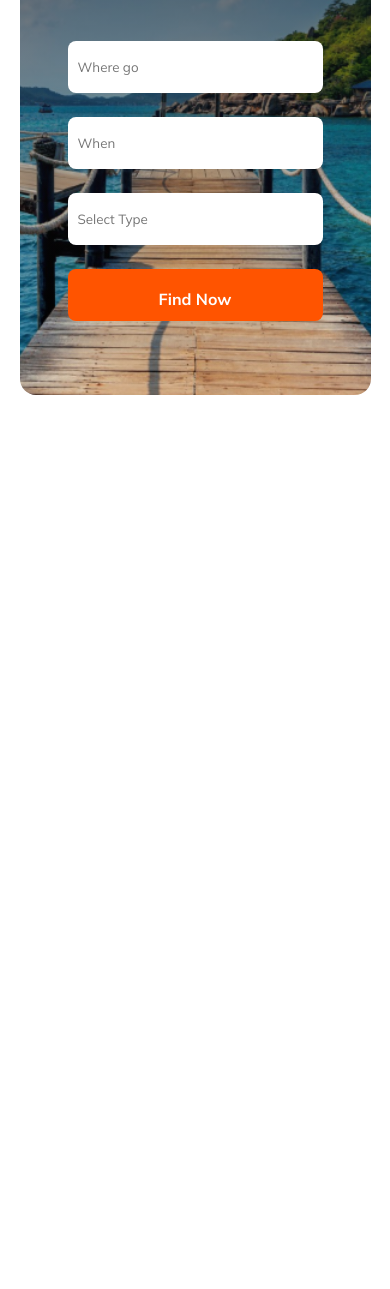
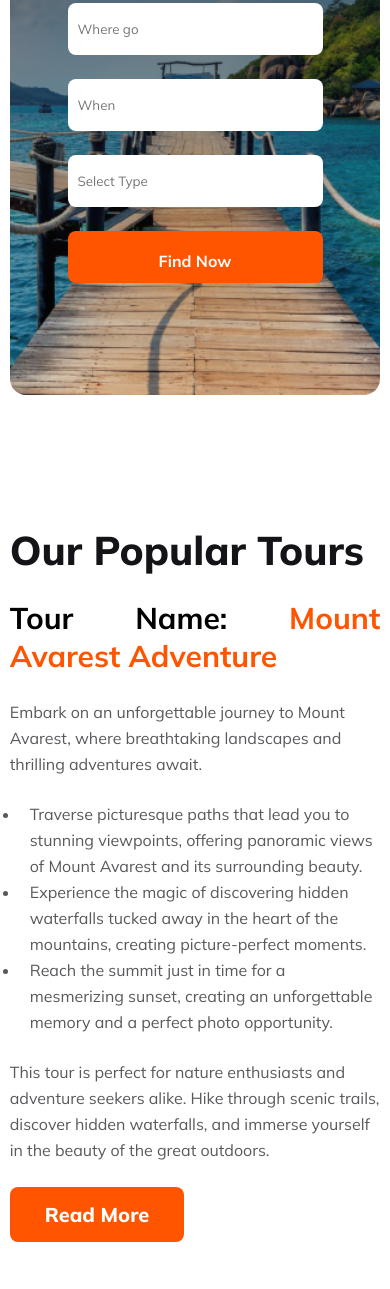
Before and after one commit to Amdadul-HQ/Assigment-2-Travl-Mate, a plain HTML site: page index.html in a window 390 px wide. Shown: the part 368-1657 px from the top of the page. Before the commit the page ends 844 px from the top, so only its background shows below. Drawn offline with nearby package versions, Linux system fonts and the light colour scheme.

Commit message:
Seconde Page name with popular section added with responsive

```diff
--- a/index.html
+++ b/index.html
@@ -22,12 +22,12 @@
 
 <body>
     <!-- First Page Start -->
-    <header>
+    <header class="conteinar">
         <!-- Nav Start -->
         <nav>
             <div class="logo">
                 <img src="img/OBJECTS.png" alt="">
-                <h2>Travel <span>MATE</span></h2>
+                <h2>Travel <span class="orange">MATE</span></h2>
             </div>
             <ul>
                 <li><a href="">Home</a></li>
@@ -41,7 +41,7 @@
             </div>
         </nav>
         <!-- Nav End -->
-        <div class="conteinar">
+        <div class="banner">
             <div class="banner-text-content">
                 <h1 class="banner-heading">Explore Beyond Horizons</h1>
                 <p class="banner-description">Embark on a journey of discovery with Explore Beyond Horizons, where
@@ -66,6 +66,29 @@
         </div>
     </header>
     <!-- First Page End -->
+
+    <main>
+        <!-- Second Page Start -->
+        <section id="Our-Popular-Tours">
+            <div class="conteinar popular-conteinar">
+                <div class="popular-text-content">
+                    <h1 class="popular-heading">Our Popular Tours</h1>
+                    <h2 class="tours-name">Tour Name: <span class="orange">Mount Avarest Adventure</span></h2>
+                    <p class="tours-discription">Embark on an unforgettable journey to Mount Avarest, where breathtaking landscapes and thrilling adventures await.</p>
+                    <ul class="tours-point">
+                        <li>Traverse picturesque paths that lead you to stunning viewpoints, offering panoramic views of Mount Avarest and its surrounding beauty.</li>
+                        <li>Experience the magic of discovering hidden waterfalls tucked away in the heart of the mountains, creating picture-perfect moments.</li>
+                        <li>Reach the summit just in time for a mesmerizing sunset, creating an unforgettable memory and a perfect photo opportunity.</li>
+                    </ul>
+                    <p class="tours-discription"> This tour is perfect for nature enthusiasts and adventure seekers alike. Hike through scenic trails, discover hidden waterfalls, and immerse yourself in the beauty of the great outdoors.</p>
+                    <button class="main-btn">Read More</button>
+                </div>
+                <div class="popular-img-content">
+                    <img src="img/Rectangle 4.png" alt="">
+                </div>
+            </div>
+        </section>
+    </main>
 </body>
 
 </html>
--- a/style/responsive.css
+++ b/style/responsive.css
@@ -1,9 +1,13 @@
 @media screen and (max-width:600px) {
-    header{
-        width: 90%;
+    /* First Page Start */
+    .conteinar{
+        width: 95%;
     }
     nav ul{
         display:none;
+    }
+    .banner{
+        justify-content: flex-start;
     }
     .hambargar{
         display:block;
@@ -31,5 +35,15 @@
         width: 255px;
         height: 52px;
     }
+    /* First Page End */
+    /* second Page Start */
+    .popular-conteinar{
+        flex-direction: column;
+    }
+    .popular-img-content{
+        margin-top: 50px;
+        width: 100%;
+        justify-content: center;
+    }
 
 }
--- a/style/style.css
+++ b/style/style.css
@@ -10,6 +10,7 @@
 }
 /* header Style */
 
+/* Fist page Style */
 /* nav Style */
 nav{
     display: flex;
@@ -27,7 +28,7 @@ nav ul,.logo{
     font-weight: 800;
     cursor: pointer;
 }
-h2 span{
+.orange{
     color: #FF5400;
 }
 nav ul li{
@@ -48,12 +49,12 @@ nav ul li a:hover{
     display: none;
     font-size: 50px;
 }
-header{
+.conteinar{
     width: 80%;
     max-width: 1170px;
     margin:0 auto;
 }
-.conteinar{
+.banner{
     height: 600px;
     background:linear-gradient(180deg, rgba(19, 19, 24, 0.80) 0%, rgba(19, 19, 24, 0.00) 100%),url('../img/Rectangle\ 1.png');
     background-size: cover;
@@ -62,7 +63,9 @@ header{
     border-radius: 16px;
     text-align: center;
     display: flex;
+    justify-content: center;
     flex-direction: column;
+    margin-bottom: 100px;
 }
 .banner-heading{
     color: #FFF;
@@ -101,3 +104,60 @@ input{
     font-size: 16px;
     font-weight: 700;
 }
+
+/* Sceond Page Stayle  */
+.popular-conteinar{
+    display:flex;
+    justify-content: space-between;
+    margin:130px auto;
+}
+
+.popular-heading{
+    color: #131318;
+    font-size: 40px;
+    font-weight: 800;
+    margin-bottom: 24px;
+}
+.tours-name{
+    font-size:30px;
+    text-align: justify;
+    margin-bottom:24px;
+}
+.tours-discription{
+    color: rgba(19, 19, 24, 0.70);
+    font-size: 16px;
+    font-weight: 400;
+    line-height: 26px;
+    margin-bottom: 24px;
+    max-width: 577px;
+}
+.tours-point{
+    color: rgba(19, 19, 24, 0.70);
+    font-size: 16px;
+    font-weight: 400;
+    line-height: 26px;
+    max-width: 525px;
+    margin-bottom: 24px;
+}
+.tours-point li{
+    margin-left: 10px;
+    padding-left:10px;
+}
+.popular-img-content{
+    width: 50%;
+    display:flex;
+    justify-content: flex-end;
+}
+.popular-img-content img{
+    width: 90%;
+}
+.main-btn{
+    padding:15px 35px;
+    border: none;
+    border-radius: 8px;
+    background: #FF5400;
+    color:#FFF;
+    text-align: center;
+    font-size: 20px;
+    font-weight: 800;
+}
```
Also changed, not shown: img/Rectangle 4.png (added).
